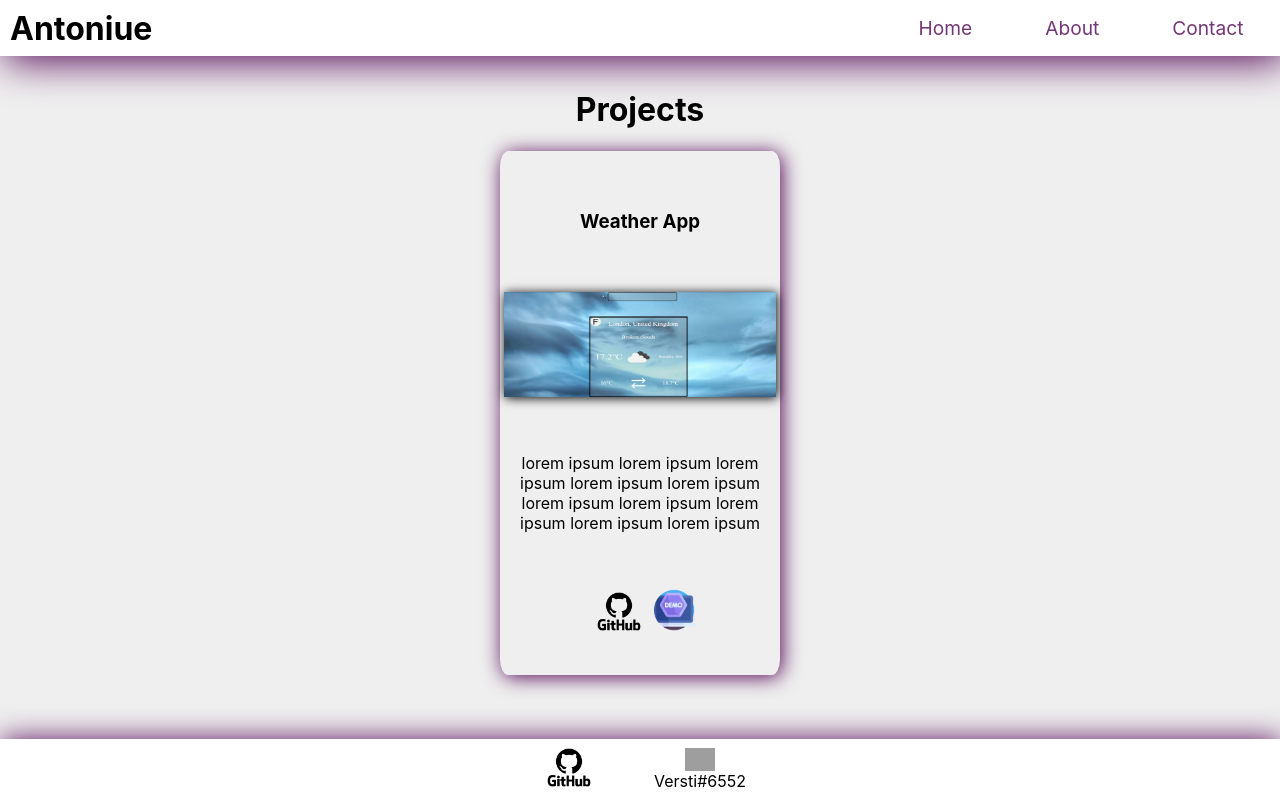
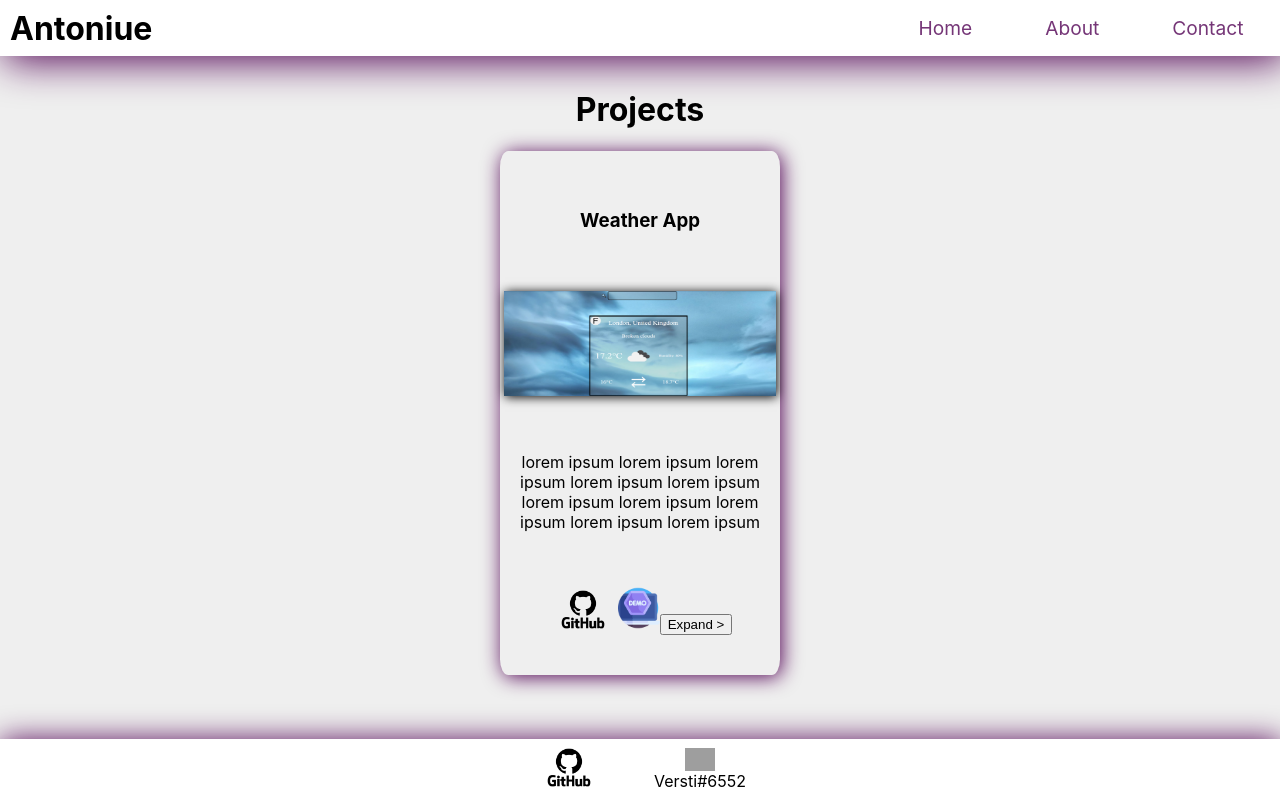
Before and after one commit to Antoniue/portfolio-site, a React (Create React App) app: page /projects in a window 1280 px wide. Built offline with nearby package versions, Linux system fonts and the light colour scheme; grey boxes are pictures that could not be loaded.

Commit message:
added a class for all buttons in project card for styling

```diff
--- a/src/components/Projects/RenderProjects.js
+++ b/src/components/Projects/RenderProjects.js
@@ -12,13 +12,14 @@ function RenderProjects({projects}){
                             <h3 className="projectName">{project.summarized.name}</h3>
                             <img src={project.summarized.picture.project0pic} alt="" className="picture" />
                             <p className="summary">{project.summarized.summary}</p>
-                            <div>
+                            <div className='projectButtons'>
                                 <a href={project.summarized.github} target='_blank' rel="noreferrer">
                                     <img src={githublogo} className='github' alt="github" />
                                 </a>
                                 <a href={project.summarized.demo} target='_blank' rel="noreferrer">
                                     <img src={demologo} alt="demo project" className="demo"/>
                                 </a>
+                                <button className='expandButton'>Expand &gt;</button>
                             </div>
                         </div>
                     )
```
